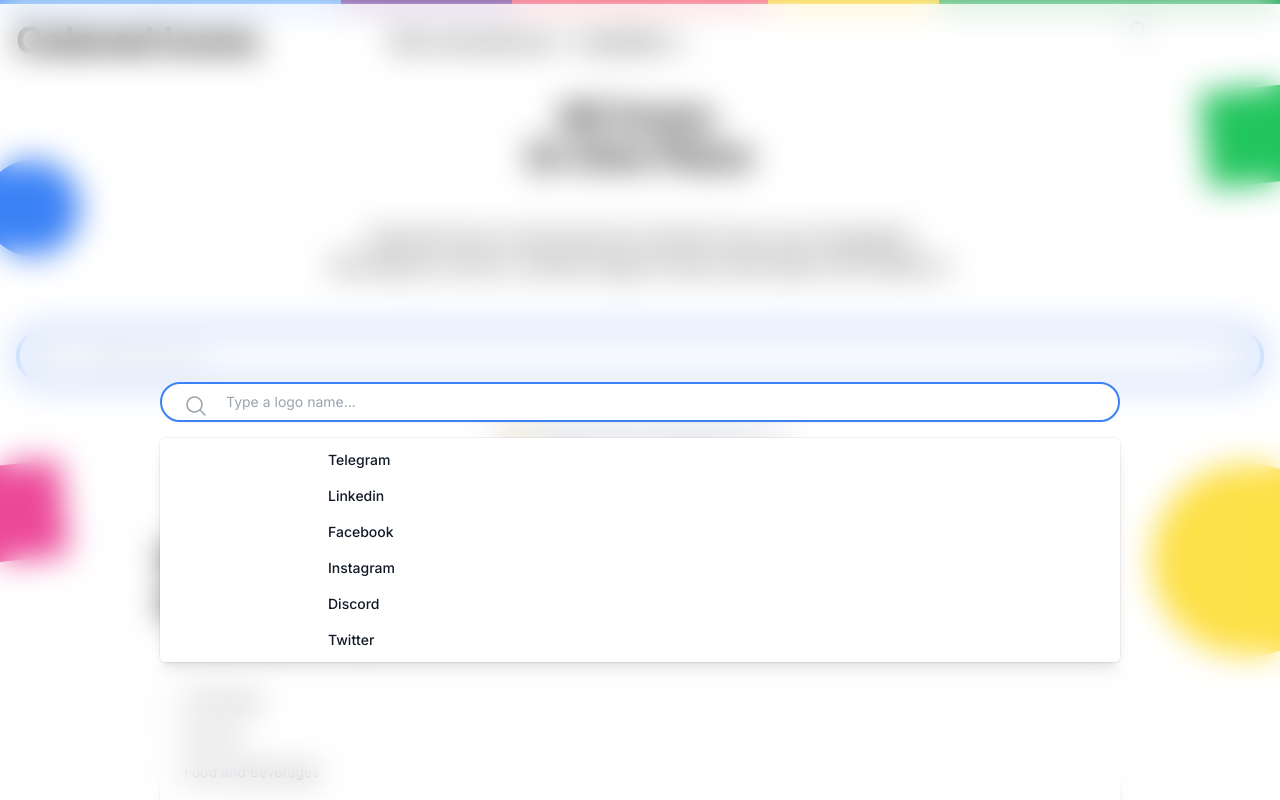
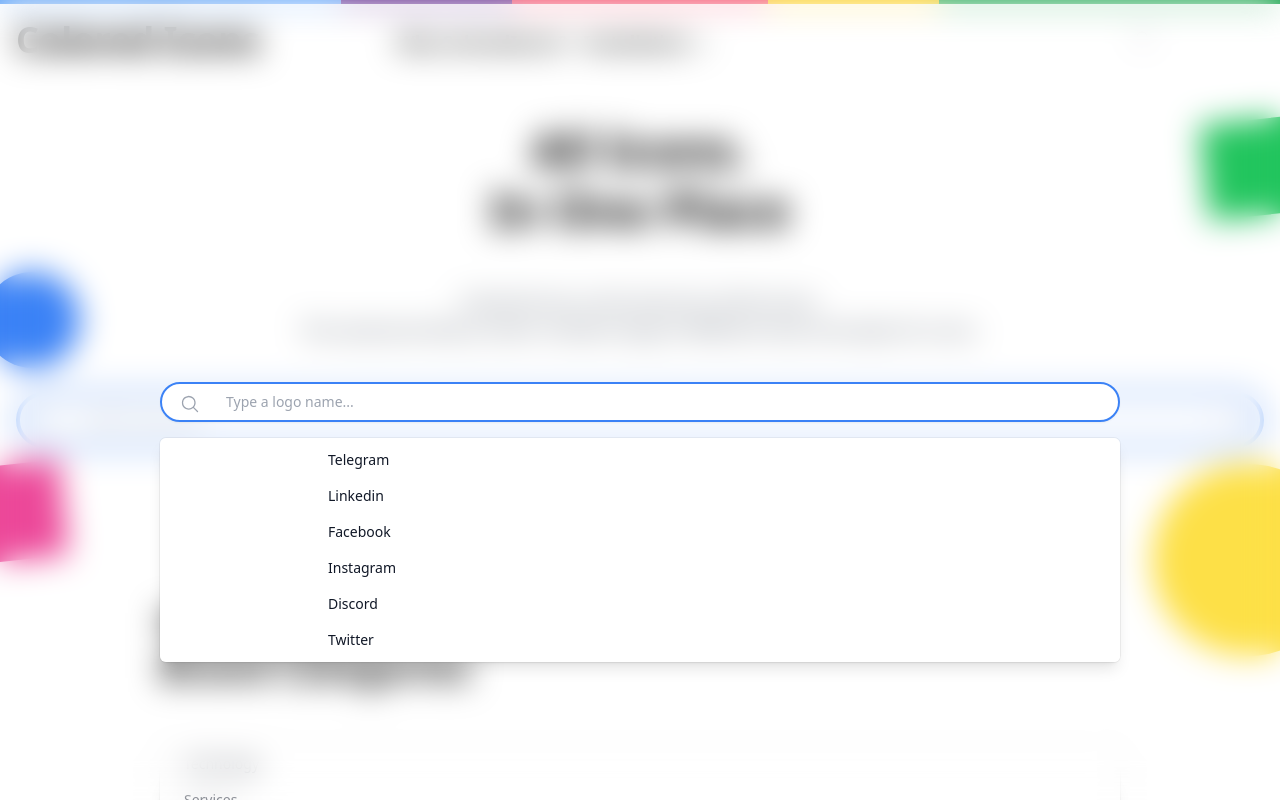
Before and after one commit to pritam-das-26/colored-icons-nextjs, a Next.js app: page / in a window 1280 px wide. Both pictures are taken after a click on the button 1138 px from the left and 20 px from the top of the page. Shown: the top 800 px of the page. Built offline with nearby package versions, Linux system fonts and the light colour scheme; some icons are missing.

Commit message:
some more changes

```diff
--- a/src/app/component/Contents/header.js
+++ b/src/app/component/Contents/header.js
@@ -17,25 +17,25 @@
 
   return (
     <div className="flex flex-col mt-20  w-full items-center justify-center ">
-      <div className=" w-full flex flex-col items-center justify-center p-4 relative">
-        <div class="bg-green-500 transform -rotate-6 absolute h-24 w-24 -right-5 overflow-hidden "></div>
+      <div className=" w-full flex flex-col items-center justify-center p-4 relative ">
+        <div class="bg-green-500 transform -rotate-6 absolute h-24 w-24 -right-5 -z-10 overflow-hidden "></div>
         <div class="bg-pink-500 transform -rotate-6 absolute h-24 w-24 top-96 -left-8 -z-10  overflow-hidden"></div>
-        <div class="bg-blue-500 transform -rotate-6 absolute h-24 w-24 -left-4 top-20 rounded-full -z-10 overflow-hidden"></div>
+        <div class="bg-blue-500 transform -rotate-6 absolute h-24 w-24 -left-4 top-48 rounded-full -z-10 overflow-hidden"></div>
         <div class="bg-yellow-300 transform  absolute h-48 w-48 top-96 -right-16 rounded-full -z-10 overflow-hidden"></div>
 
-        <span className="font-sans text-center font-bold text-4xl  ">
+        <span className="text-center font-bold text-5xl mt-6 leading-tight">
           All Icons.
         </span>
-        <span className="font-sans text-center font-bold text-4xl">
+        <span className="text-center font-bold text-5xl leading-tight">
           In One Place
         </span>
       </div>
 
       <div className="w-full">
-        <p className="font-serif p-8 text-xl text-center ">
-          Colored Icons is the home for all the Icons ever Imagined.
+        <p className=" p-8 text-lg text-gray-700 opacity-1 text-center ">
+          Colored Icons is the home for all the Icons.
           <br className="block" />
-          The library covers a whole range of sizes and styles ever think of.
+          This extensive library covers a whole range of different sizes and styles for icons.
         </p>
       </div>
 
@@ -47,7 +47,7 @@
             type="text"
             placeholder="Search any icon"
           />
-          <MagnifyingGlassIcon className="absolute h-6 left-6 top-4 text-gray-400" />
+          <MagnifyingGlassIcon className="absolute h-6 left-6 top-4 p-0.5 text-gray-400" />
           <div className="absolute h-6 right-4 top-4 text-gray-300 font-sans font-normal text-base whitespace-nowrap">
             Ctrl K
           </div>
@@ -57,11 +57,11 @@
       <a href="#" target="_blank" className="mt-4">
         <div className="bg-gray-100 shadow-md text-gray-400 transition  rounded-full gap-3 justify-center px-6 inline-flex items-center text-center cursor-pointer mx-auto h-10">
           <p>
-            <span className="font-light text-sm opacity-100 leading-6">
+            <span className="font-light text-sm opacity-100 ">
               &#128079;
             </span>
           </p>
-          <p className="font-semibold text-sm opacity-100 leading-6">
+          <p className="font-semibold text-sm opacity-100 ">
             Add your icon on colored-icon
           </p>
           <ChevronDoubleRightIcon className="align-middle inline-flex leading-none opacity-100 h-4" />
--- a/src/app/component/Contents/section.js
+++ b/src/app/component/Contents/section.js
@@ -5,9 +5,7 @@
 import LogoModal from "../modals/modal2";
 import category from "../../utils/category";
 
-import {
-  ChevronDownIcon,
-} from "@heroicons/react/24/solid";
+import { ChevronDownIcon } from "@heroicons/react/24/solid";
 function Display() {
   const [visible, setVisible] = useState(false);
   const [selectedLogo, setSelectedLogo] = useState(null);
@@ -43,15 +41,10 @@
 
   return (
     <div className="mt-8 flex flex-col justify-center items-center w-full ">
-
-
-
-
       <div className="w-3/4 rounded-md mt-12">
-
         <h3 className="font-bold text-4xl leading-tight ">
           Most Popular
-            <br/>
+          <br />
           Brand Categories
         </h3>
 
@@ -66,13 +59,13 @@
             </div>
           </div>
 
-            <div className="absolute inset-y-0 right-0 flex w-full items-center rounded-r-md px-2 focus:outline-none"></div>
+          <div className="absolute inset-y-0 right-0 top-4 flex w-full items-center rounded-r-md px-2 focus:outline-none"></div>
           {isVisible && (
             <div className="absolute z-10 mt-1 max-h-56 w-full overflow-auto rounded-md bg-white py-1 text-base shadow-lg ring-1 ring-black ring-opacity-5 focus:outline-none sm:text-sm">
               {category.map((category) => (
                 <div
                   key={category}
-                    className="relative cursor-pointer select-none py-2 pl-3 pr-9 text-gray-900 hover:bg-gray-500 hover:text-white"
+                  className="relative cursor-pointer select-none py-2 pl-3 pr-9 text-gray-900 hover:bg-zinc-200"
                   onClick={() => handleClick2(category)}
                   onClickCapture={() => modify(category)}
                 >
--- a/src/app/component/Navbar/navbar.js
+++ b/src/app/component/Navbar/navbar.js
@@ -64,7 +64,7 @@
         <div className="bg-green-600 w-96"></div>
       </div>
 
-      <div className="flex p-2 h-4 md:h8 w-100% justify-between">
+      <div className="flex p-2 h-8 md:h-16 w-100% justify-between">
         <aside>
           <h1 className="font-dancing-script text-xl md:text-4xl font-bold ml-2 md:mt-2 ">
             Colored Icons
@@ -85,8 +85,8 @@
           {visInstall && <Install onMouseLeave={unhover} />}
         </div>
 
-        <button className="p-2" onClick={() => click()}>
-          <MagnifyingGlassIcon className="h-5 text-gray-500" />
+        <button className="" onClick={() => click()}>
+          <MagnifyingGlassIcon className="h-4 mt-1 text-gray-500" />
         </button>
 
         <div className="flex-none">
--- a/src/app/component/modals/modal3.js
+++ b/src/app/component/modals/modal3.js
@@ -25,7 +25,7 @@
         });
 
   return (
-    <div className="fixed inset-0 flex items-center justify-center z-10 backdrop-blur-lg bg-gray-251 will-change-visibility will-change-opacity  transition-all duration-200 ease-in-out overflow-auto  visible opacity-100">
+    <div className="fixed inset-0 flex items-center justify-center backdrop-blur-lg bg-gray-251 will-change-visibility will-change-opacity  transition-all duration-200 ease-in-out overflow-auto  visible opacity-100">
       <div className="modal-container w-3/4 justify-between rounded-md">
 
         <div className="relative mt-1">
@@ -37,9 +37,9 @@
             value={query}
             onChange={(event) => setQuery(event.target.value)}
           />
-          <MagnifyingGlassIcon className="absolute h-6 left-6 top-3 text-gray-400" />
+          <MagnifyingGlassIcon className="absolute h-5 left-5 top-3 text-gray-400" />
           {filteredLogos.length > 0 && (
-            <div className="absolute z-10 p-4 mt-4 max-h-56 w-full overflow-auto rounded-md bg-white py-1 text-base shadow-lg ring-1 ring-black ring-opacity-5 focus:outline-none sm:text-sm">
+            <div className="absolute p-4 mt-4 max-h-56 w-full overflow-auto rounded-md bg-white py-1 text-base shadow-lg ring-1 ring-black ring-opacity-5 focus:outline-none sm:text-sm">
               {filteredLogos.map((logo) => (
                 <div
                   key={logo.name}
--- a/src/app/layout.js
+++ b/src/app/layout.js
@@ -19,7 +19,7 @@
         />
       </head>
        {/* Render the children (content) */}
-      <body className={`${inter.className} `}>{children}</body>
+      <body className="font-inter">{children}</body>
     </html>
   );
 }
```
Lines whose indentation alone changed are shown as unchanged.
